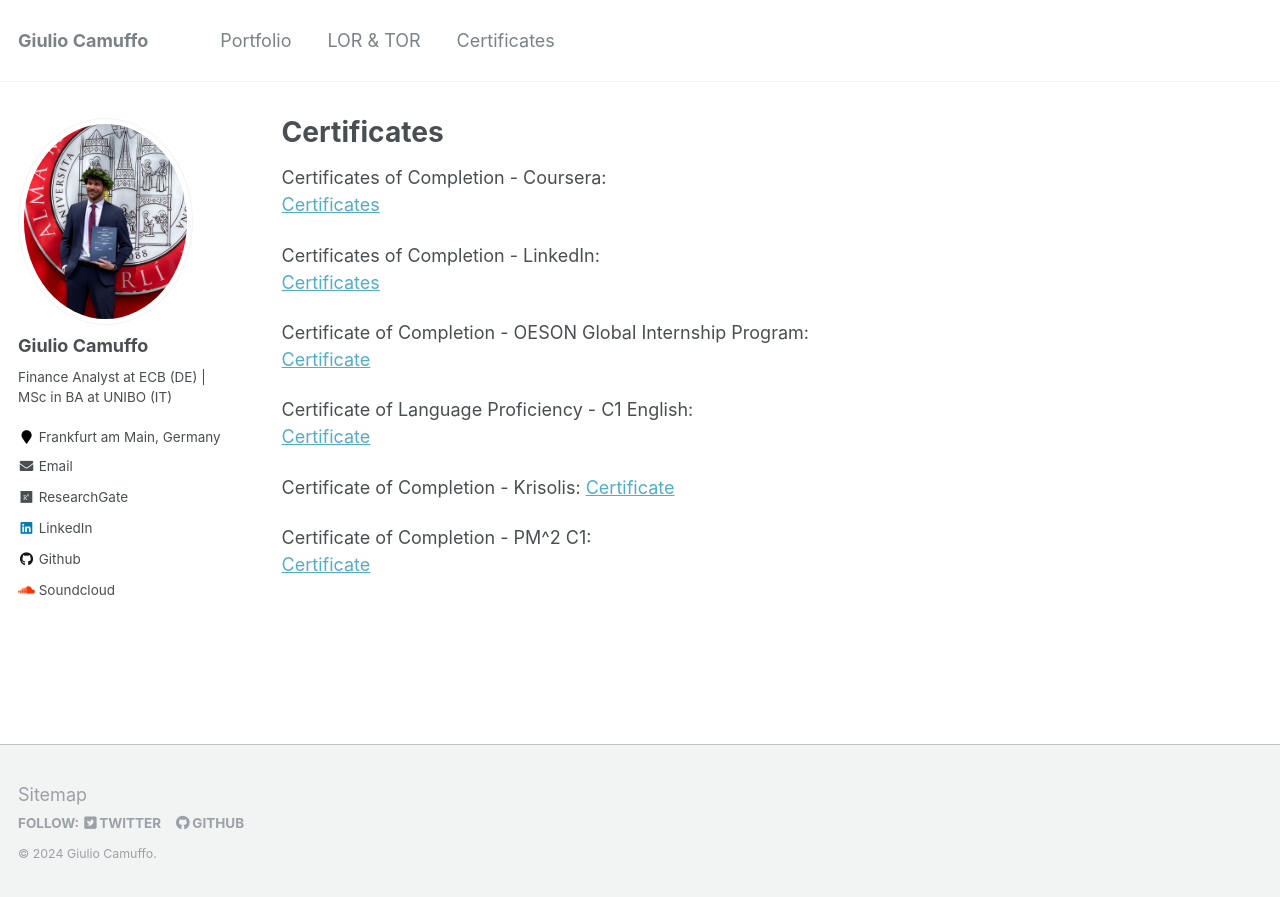
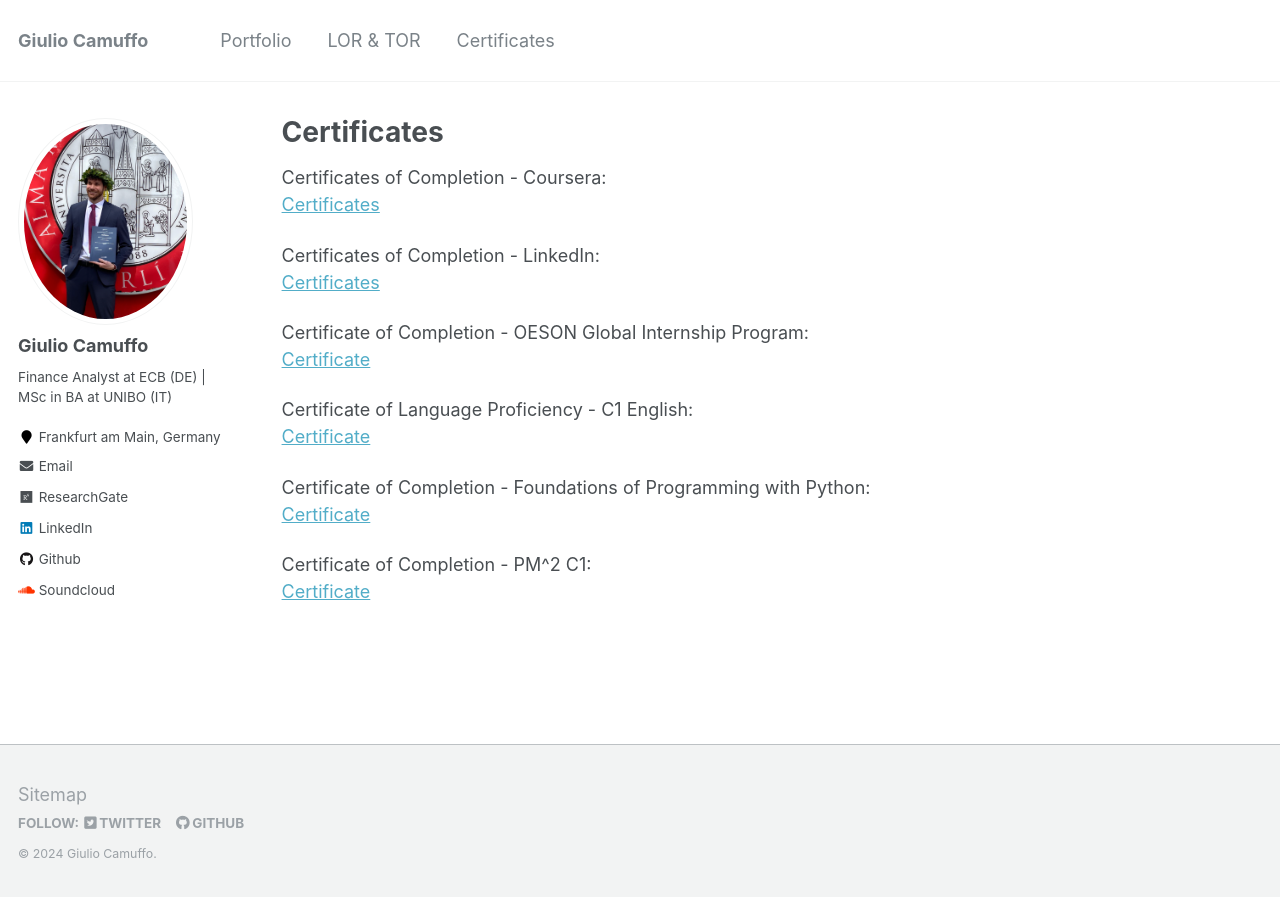
Before and after one commit to giulio-camuffo/giulio-camuffo.github.io, a Jekyll site: the page built from _pages/certificates.md, in a window 1280 px wide. Shown: the top 897 px of the page. Built offline with Jekyll 4.4.1, drawn with Linux system fonts in a browser that asks for light colours; nearby versions of some CDN libraries.

Commit message:
Update certificates.md

```diff
--- a/_pages/certificates.md
+++ b/_pages/certificates.md
@@ -17,7 +17,7 @@ Certificate of Completion - OESON Global Internship Program:
 Certificate of Language Proficiency - C1 English:
 [Certificate](/files/C1-English-OLS-Certificate.pdf)
 
-Certificate of Completion - Krisolis:
+Certificate of Completion - Foundations of Programming with Python:
 [Certificate](/files/Giulio-Camuffo-Krisolis-Certificate-Foundations-of-Programming-with-Python.pdf)
 
 Certificate of Completion - PM^2 C1:
```
